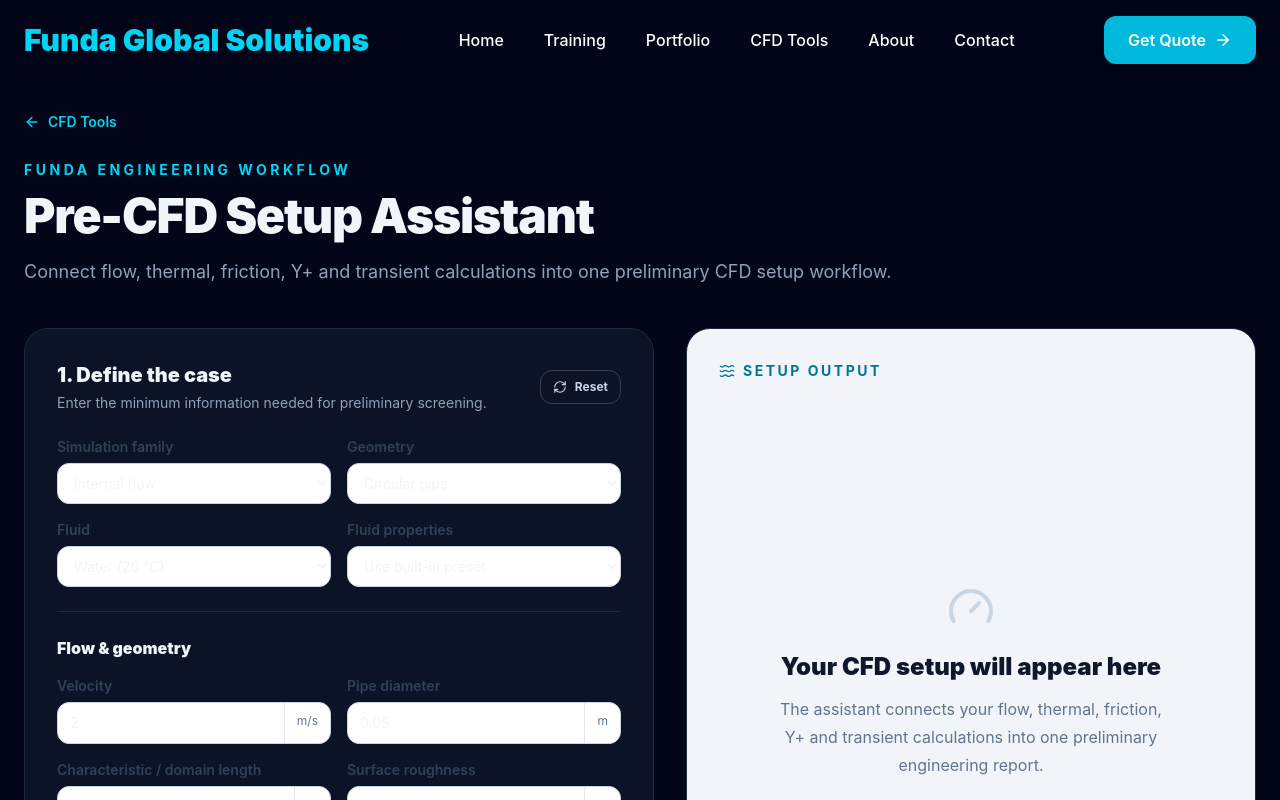
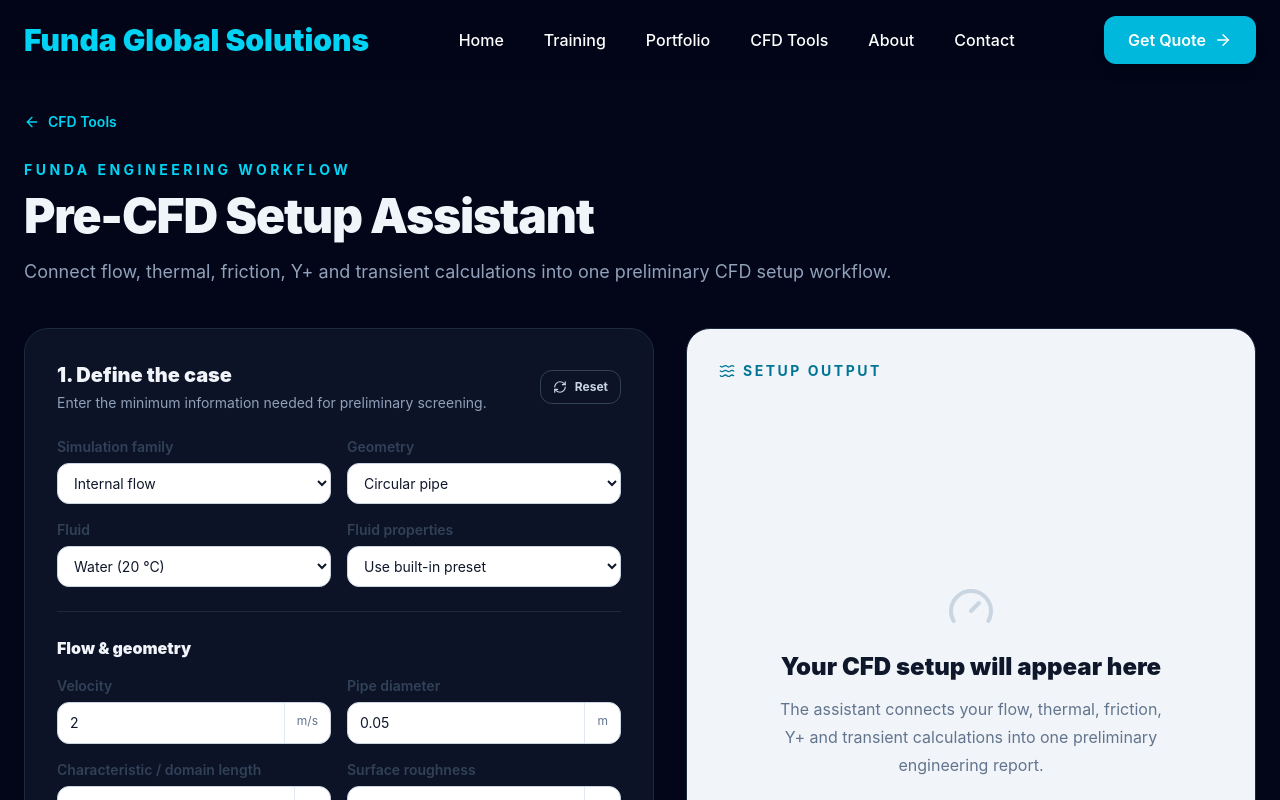
Before and after one commit to shivanand85/funda-global-solutions, a React (Vite) app: page /pre-cfd-setup in a window 1280 px wide. Shown: the top 800 px of the page. Built offline with nearby package versions, Linux system fonts and the light colour scheme.

Commit message:
Update input and select styles for better readability

```diff
--- a/src/pages/PreCfdSetupAssistant.jsx
+++ b/src/pages/PreCfdSetupAssistant.jsx
@@ -44,7 +44,7 @@
     <label className="block">
       <span className="mb-1.5 block text-sm font-semibold text-slate-700">{label}</span>
       <div className="flex overflow-hidden rounded-xl border border-slate-300 bg-white focus-within:border-cyan-500">
-        <input value={value} onChange={e => onChange(e.target.value)} type="number" min={min} step={step} className="min-w-0 flex-1 bg-transparent px-3 py-2.5 text-sm outline-none" />
+        <input value={value} onChange={e => onChange(e.target.value)} type="number" min={min} step={step} className="min-w-0 flex-1 bg-transparent px-3 py-2.5 text-sm text-slate-900 outline-none placeholder:text-slate-400" />
         {unit && <span className="border-l border-slate-200 px-3 py-2.5 text-xs text-slate-500">{unit}</span>}
       </div>
       {help && <span className="mt-1 block text-xs text-slate-500">{help}</span>}
@@ -56,7 +56,7 @@
   return (
     <label className="block">
       <span className="mb-1.5 block text-sm font-semibold text-slate-700">{label}</span>
-      <select value={value} onChange={e => onChange(e.target.value)} className="w-full rounded-xl border border-slate-300 bg-white px-3 py-2.5 text-sm outline-none focus:border-cyan-500">
+      <select value={value} onChange={e => onChange(e.target.value)} className="w-full rounded-xl border border-slate-300 bg-white px-3 py-2.5 text-sm text-slate-900 outline-none focus:border-cyan-500">
         {children}
       </select>
       {help && <span className="mt-1 block text-xs text-slate-500">{help}</span>}
```
